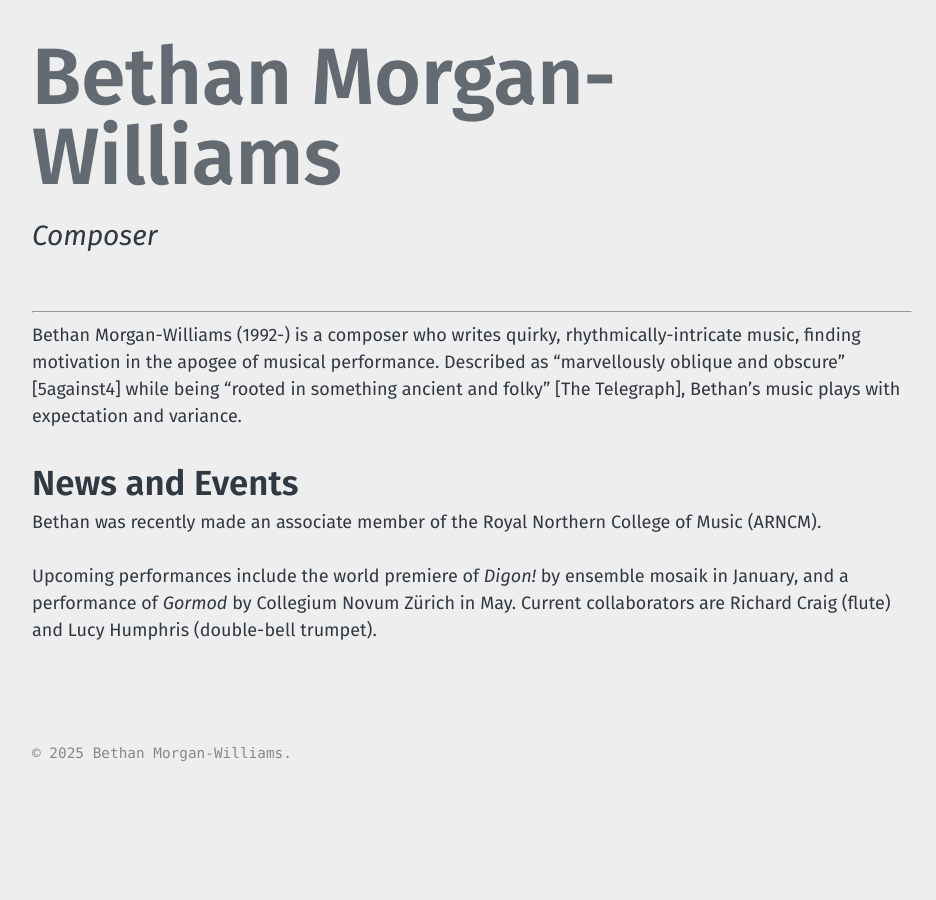
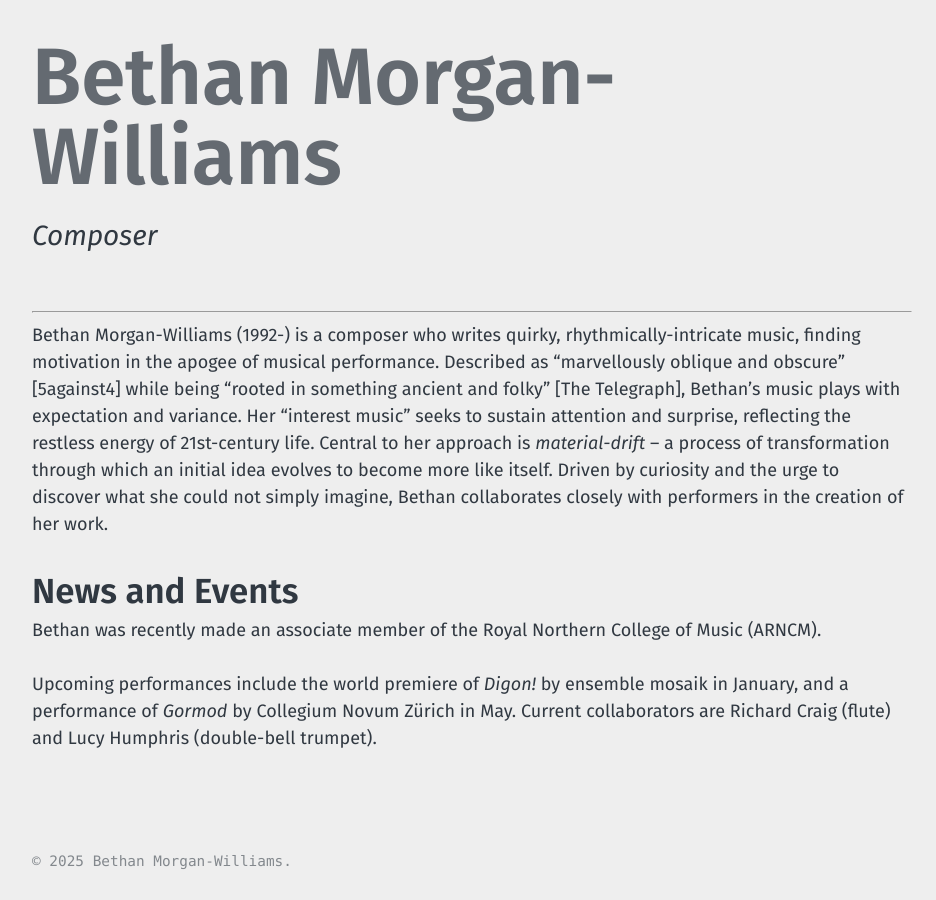
Before and after one commit to morganwilliamsb/website, a Jekyll site: the page built from index.md, in a window 1280 px wide and 900 px high, scrolled down 1092 px. Shown: the whole window, without its empty margins (40-976 px from the left). Built offline with Jekyll 4.4.1, drawn with Linux system fonts in a browser that asks for light colours; before the commit the page ends 1884 px from its top, so only the background shows below that.

Commit message:
Update index.md
Added info to first paragraph; attempted line break under News and Events

```diff
--- a/index.md
+++ b/index.md
@@ -8,12 +8,13 @@ sub_title: "Composer"
 
 ---
 
-Bethan Morgan-Williams (1992-) is a composer who writes quirky, rhythmically-intricate music, finding motivation in the apogee of musical performance. Described as “marvellously oblique and obscure” [5against4] while being “rooted in something ancient and folky” [The Telegraph], Bethan’s music plays with expectation and variance.
+Bethan Morgan-Williams (1992-) is a composer who writes quirky, rhythmically-intricate music, finding motivation in the apogee of musical performance. Described as “marvellously oblique and obscure” [5against4] while being “rooted in something ancient and folky” [The Telegraph], Bethan’s music plays with expectation and variance. Her “interest music” seeks to sustain attention and surprise, reflecting the restless energy of 21st-century life. Central to her approach is _material-drift_  – a process of transformation through which an initial idea evolves to become more like itself. Driven by curiosity and the urge to discover what she could not simply imagine, Bethan collaborates closely with performers in the creation of her work.
 
 
 
 ## News and Events
 
+
 Bethan was recently made an associate member of the Royal Northern College of Music (ARNCM).
 
 Upcoming performances include the world premiere of _Digon!_ by ensemble mosaik in January, and a performance of _Gormod_ by Collegium Novum Zürich in May. Current collaborators are Richard Craig (flute) and Lucy Humphris (double-bell trumpet).
```
